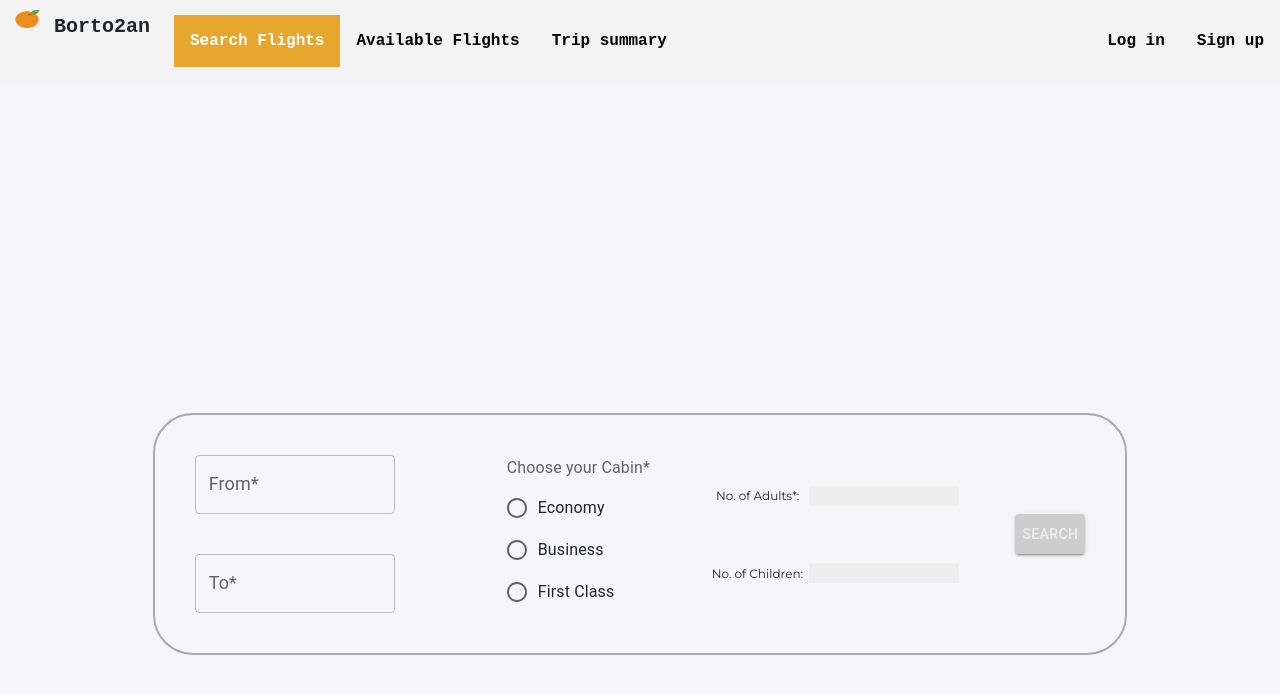
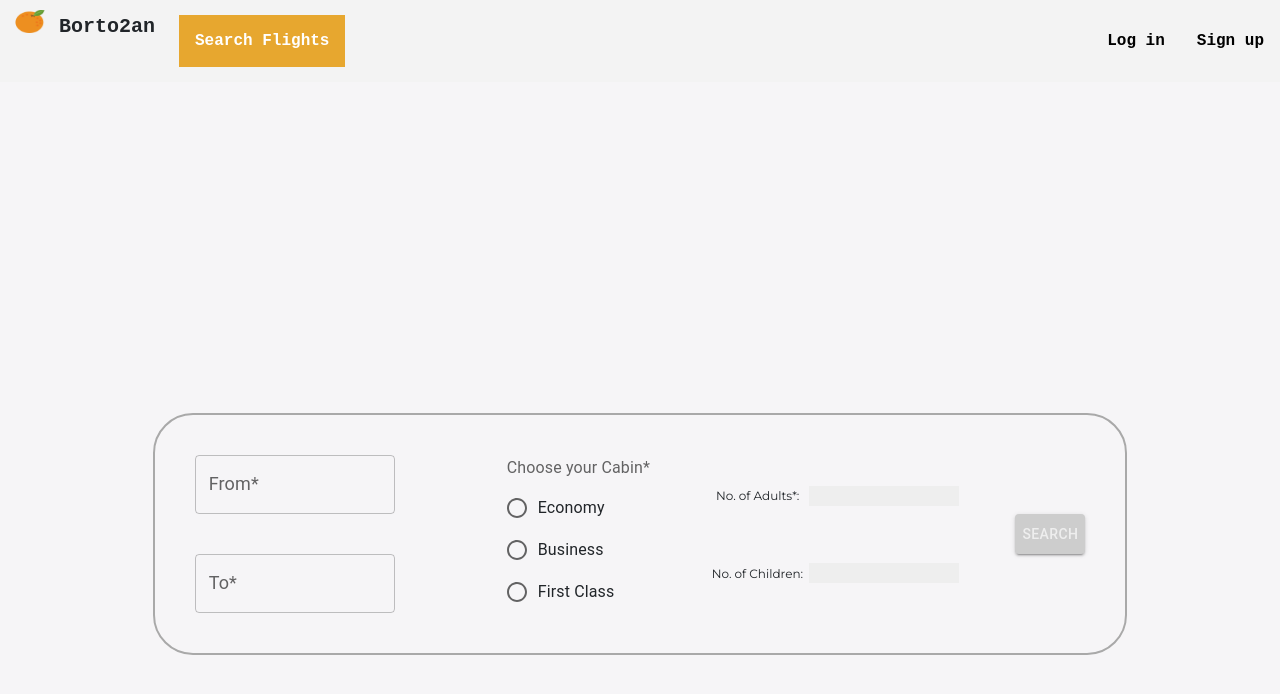
Before and after one commit to youssef204/Borto2an-, a React (Create React App) app in the folder client/: page / in a window 1280 px wide. Shown: the top 694 px of the page. Built offline with nearby package versions, Linux system fonts and the light colour scheme.

Commit message:
nav bar edited

```diff
--- a/client/package.json
+++ b/client/package.json
@@ -8,12 +8,12 @@
     "@material-ui/core": "^4.12.3",
     "@material-ui/icons": "^4.11.2",
     "@mui/material": "^5.0.6",
-    "material-ui": "0.20.0",
     "@testing-library/jest-dom": "^5.15.0",
     "@testing-library/react": "^11.2.7",
     "@testing-library/user-event": "^12.8.3",
     "axios": "^0.24.0",
     "bootstrap": "^5.1.3",
+    "material-ui": "0.20.0",
     "material-ui-icons": "^1.0.0-beta.36",
     "react": "^17.0.2",
     "react-bootstrap": "^2.0.2",
--- a/client/src/App.js
+++ b/client/src/App.js
@@ -16,7 +16,6 @@ import AllModels from "./components/AdminComponents/AllModels";
 import FlightComponent from "./components/UserComponents/FlightComponents/FlightComponent";
 import FlightsMenu from "./components/UserComponents/FlightsMenu";
 import FlightSelection from "./components/UserComponents/FlightSelection";
-import "./App.css";
 import '../node_modules/bootstrap/dist/css/bootstrap.min.css';
 import FlightSeatsSelection from "./components/FlightSeatsSelection";
 import User from "./components/UserComponents/User"
@@ -58,15 +57,11 @@ function App() {
             <Route exact path="/all_models" component={AllModels} />
 
             {/* user */}
-            <Route exact path="/search_user_flights" component={UserSearchFlights}/>
-            <Route exact path="/flight_component" component={FlightComponent} />
-            <Route exact path="/flight_menu" component={FlightsMenu} />
             <Route exact path="/flight_selection" component={FlightSelection} />
-            <Route exact path="/seat_selection" component={FlightSeatsSelection} />
+            <Route exact path="/select_seats" component={FlightSeatsSelection} />
             <Route exact path="/user" component={User} />
             <Route exact path="/reservations" component={Reservations} />
             <Route exact path="/reservation_details" component={ReservationDetails} />
-            <Route exact path="/trip_summary" component={TripSummary} />
             <Route exact path="/reservation_summary" component={ReservationSummary} />
             <Route exact path="/update_user" component={UpdateUser} />
             <Route component={PageNotFound} />
--- a/client/src/components/NavBar/NavBar.js
+++ b/client/src/components/NavBar/NavBar.js
@@ -1,10 +1,45 @@
-import React from "react";
+import React, { useState } from "react";
 import "./NavBar.css";
 import Logo from '../Logo/Logo';
-import {NavLink as Link, BrowserRouter as Router} from 'react-router-dom';
+import {NavLink as Link} from 'react-router-dom';
 
 function NavigationBar({user=JSON.parse(localStorage.getItem("user"))}) {
-  console.log(user);
+
+  const [search,setSearch] = useState(0);
+  const [flightSelection,setFlightSelection] = useState(0);
+  const [reservation,setReservation] = useState(0);
+
+  React.useEffect(() => {
+    async function init(){
+      const data = await localStorage.getItem('searchResultData');
+      setSearch(JSON.parse(data));
+    }
+    init();
+  },[]);
+
+  React.useEffect(() => {
+    async function init(){
+      const data = await localStorage.getItem('flightSelectionData');
+      setFlightSelection(JSON.parse(data));
+    }
+    init();
+  },[]);
+
+  React.useEffect(() => {
+    async function init(){
+      const data = await localStorage.getItem('reservationSummary');
+      setReservation(JSON.parse(data));
+    }
+    init();
+  },[]);
+
+  const resetJourney = ()=>{
+    window.location.href="/";
+    localStorage.removeItem("searchResultData");
+    localStorage.removeItem("flightSelectionData");
+    localStorage.removeItem("reservationSummary");
+  }
+
   const userLabel =
   (!user)?
   <>
@@ -79,39 +114,42 @@ function NavigationBar({user=JSON.parse(localStorage.getItem("user"))}) {
 
 
 
-  else if(user)
+  else
   return (
     <ul className="NavBar">
 
-      <div className="logo"><Logo dim="25px"/></div>
+      <div className="logo"><Logo dim="30px"/></div>
 
       <div className="NavBar">Borto2an</div>
 
 
 
       <li className="NavBar">
-        <Link to="/" exact className="NavBar">Search Flights</Link>
+        <Link to="/" onClick={resetJourney} exact className="NavBar">Search Flights</Link>
       </li>
 
 
+    {(search)?(
+      <li className="NavBar">
 
-      <li className="NavBar">
-        <Link to="/available_flights" exact className="NavBar">Available Flights</Link>
-      </li>
+        <Link to="/flight_selection" exact className="NavBar">Flight Selection</Link>
 
+      </li>):<></>
+    }
 
-
-      <li className="NavBar">
-        <Link to="/trip_summary" exact className="NavBar">Trip summary</Link>
-      </li>
-
+    { (flightSelection) ?
       <li className="NavBar">
         <Link to="/select_seats" exact className="NavBar">Select Seats</Link>
-      </li>
+      </li>:<></>
+      }
 
-      <li className="NavBar">
+      {(reservation)?
+
+        <li className="NavBar">
         <Link to="/reservation_details" exact className="NavBar">Reservation Details</Link>
-      </li>
+      </li>:<></>
+
+      }
 
       {userLabel}
 
@@ -119,40 +157,6 @@ function NavigationBar({user=JSON.parse(localStorage.getItem("user"))}) {
     </ul>
   );
 
-
-
-  else
-  return (
-    <ul className="NavBar">
-
-      <div className="logo"><Logo dim="25px"/></div>
-
-      <div className="NavBar">Borto2an</div>
-
-
-
-     <li className="NavBar">
-        <Link to="/" exact className="NavBar">Search Flights</Link>
-      </li>
-
-
-
-      <li className="NavBar">
-        <Link to="/available_flights" exact className="NavBar">Available Flights</Link>
-      </li>
-
-
-
-      <li className="NavBar">
-        <Link to="/trip_summary" exact className="NavBar">Trip summary</Link>
-      </li>
-
-
-      {userLabel}
-
-
-    </ul>
-  );
 }
 
 export default NavigationBar;
--- a/client/src/components/SearchFlights.js
+++ b/client/src/components/SearchFlights.js
@@ -319,8 +319,11 @@ class SearchFlights extends React.Component {
     // localStorage.setItem("chosenCabin",JSON.stringify(this.chosenCabin));
     // localStorage.setItem("chilcNumber",JSON.stringify(this.childnumber));
     localStorage.setItem("searchResultData", JSON.stringify(stateData));
+    localStorage.removeItem("flightSelectionData");
+    localStorage.removeItem("reservationSummary");
     console.log(JSON.parse(localStorage.getItem("searchResultData")));
-    //window.location.href = "http://localhost:3000/flight_selection";
+    //this.props.history.push('/flight_selection');
+    window.location.href = '/flight_selection';
 
     // this.props.history.push({
     //   pathname: "/flight_component",
--- a/client/src/components/UserComponents/ChosenFLightsDetails.js
+++ b/client/src/components/UserComponents/ChosenFLightsDetails.js
@@ -32,7 +32,8 @@ export default function ChosenFLightsDetails({
         duration2: secondFlight.duration,
       };
       localStorage.setItem("flightSelectionData", JSON.stringify(data));
-      window.location.href = "http://localhost:3000/trip_summary";
+      localStorage.removeItem("reservationSummary");
+      window.location.href = "/select_seats";
     }
   };
 
```
